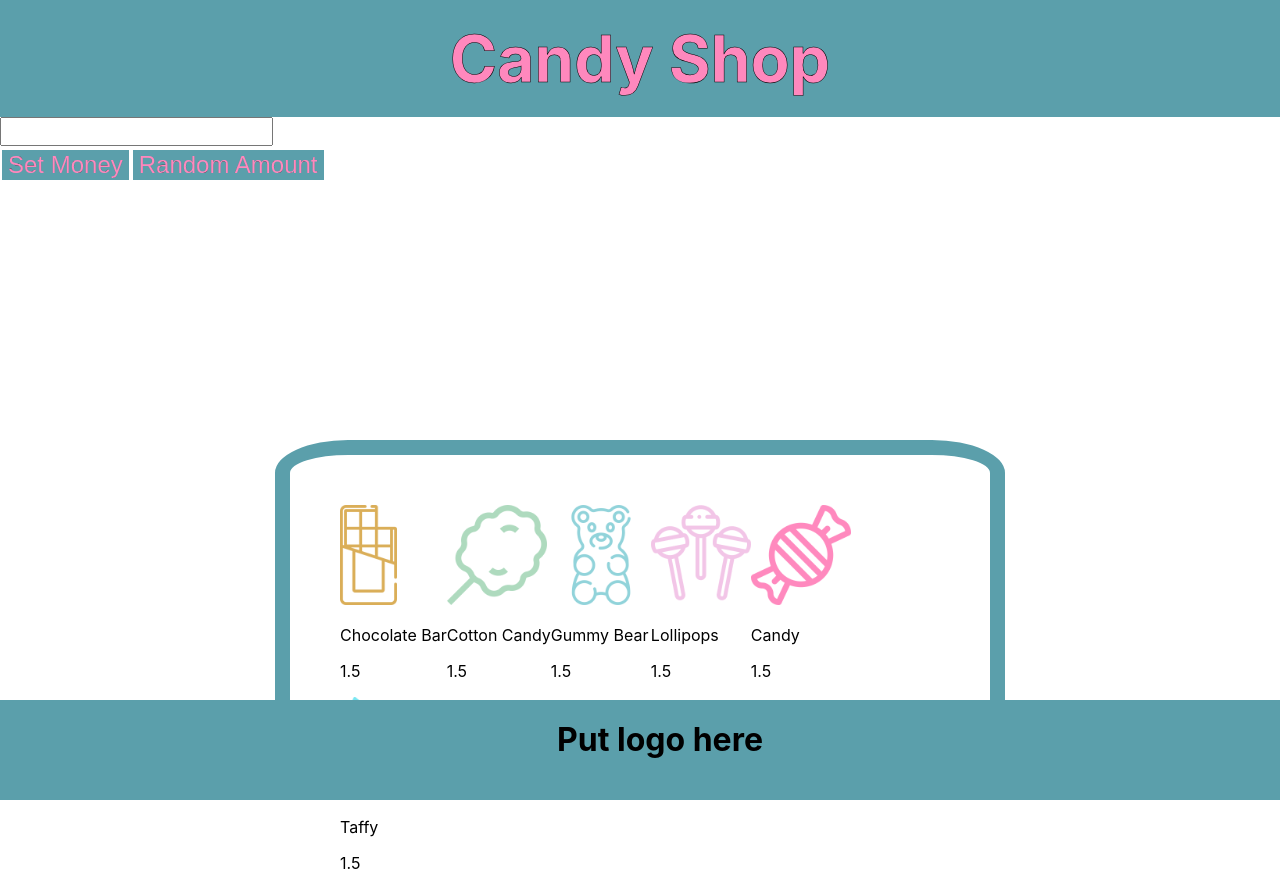
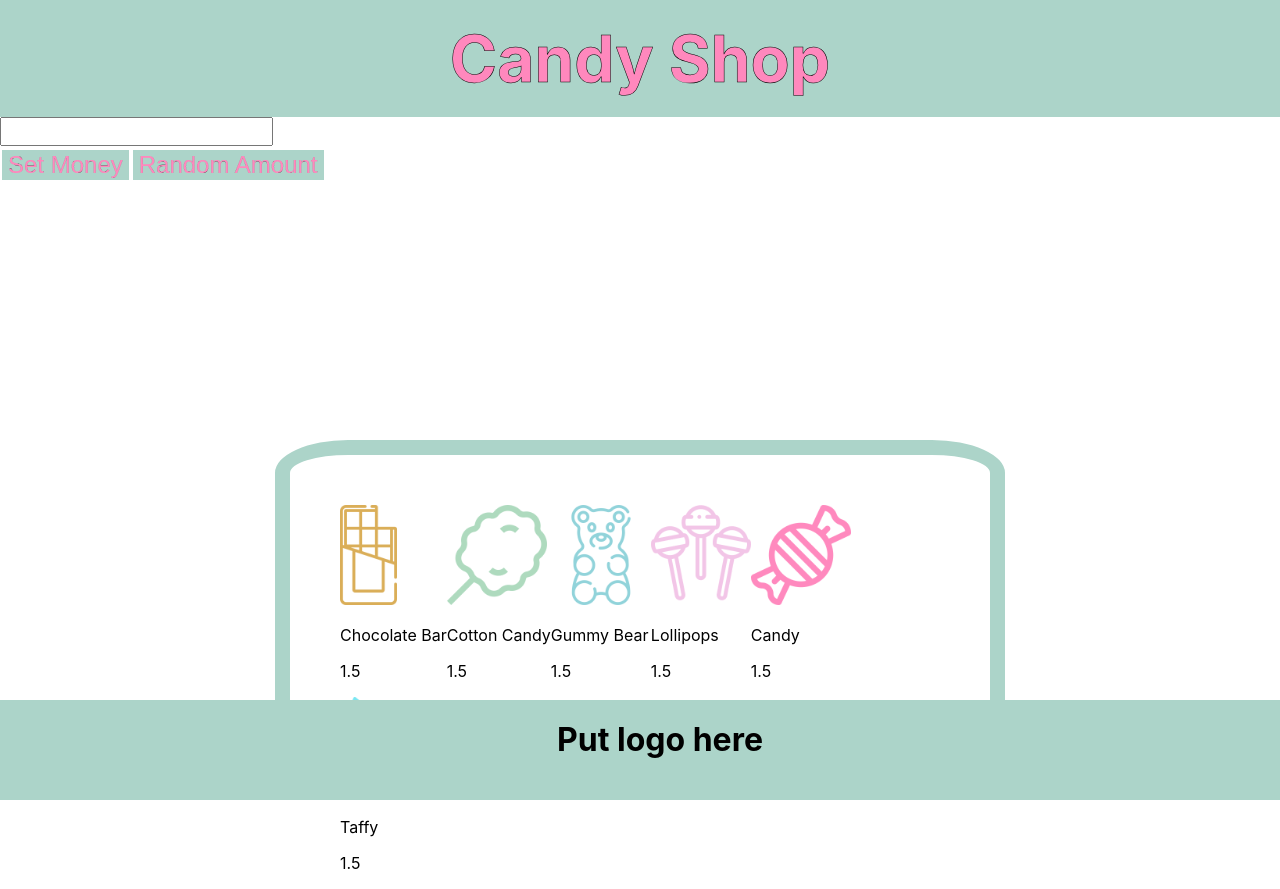
Before and after one commit to earl562/math-app, a React (Create React App) app: page / in a window 1280 px wide. Built offline with nearby package versions, Linux system fonts and the light colour scheme.

Commit message:
Update App.css

```diff
--- a/src/App.css
+++ b/src/App.css
@@ -1,5 +1,5 @@
 .title {
-    background-color: #5b9fab;
+    background-color: #acd4c9;
     text-align: center;
     font-size: 64px;
     text-align: center;
@@ -14,7 +14,7 @@
 
 .footer {
     text-align: center;
-    background-color: #5b9fab;
+    background-color: #acd4c9;
     padding: 20px;
     position: fixed;
     left: 0;
@@ -27,7 +27,7 @@
 .candyBox {
     width: 600px;
     height: 200px;
-    border: 15px solid #5b9fab;
+    border: 15px solid #acd4c9;
     padding: 50px;
     margin-left: auto;
     margin-right: auto;
@@ -56,7 +56,7 @@
 }
 
 .submit {
-  background-color: #5b9fab;
+  background-color: #acd4c9;
   border: none;
   color: #ff88bd;
   -webkit-text-stroke-width: .05px;
```
